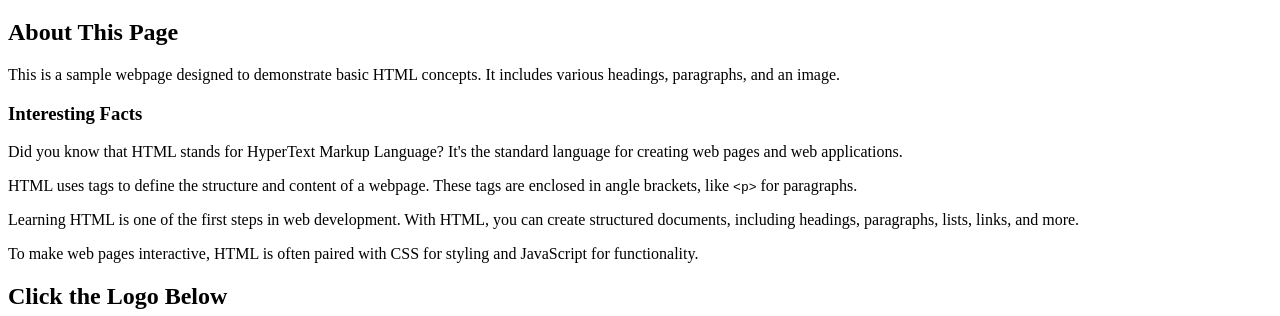
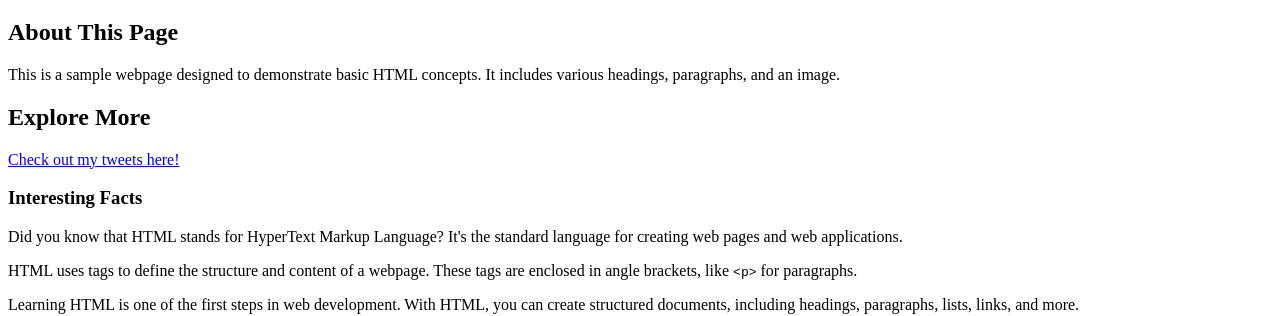
Before and after one commit to Larhra/My_First_Portfolio, a plain HTML site: page html_basic/index.html in a window 1280 px wide. Shown: the part 61-377 px from the top of the page. Drawn offline with Linux system fonts and the light colour scheme.

Commit message:
index.html tweet link

```diff
--- a/html_basic/index.html
+++ b/html_basic/index.html
@@ -12,6 +12,11 @@
     <!-- Subheading -->
     <h2>About This Page</h2>
     <p>This is a sample webpage designed to demonstrate basic HTML concepts. It includes various headings, paragraphs, and an image.</p>
+
+    <h2>Explore More</h2>
+    <p>
+        <a href="tweets.html">Check out my tweets here!</a>
+    </p>
 
     <!-- Another Subheading -->
     <h3>Interesting Facts</h3>
```
